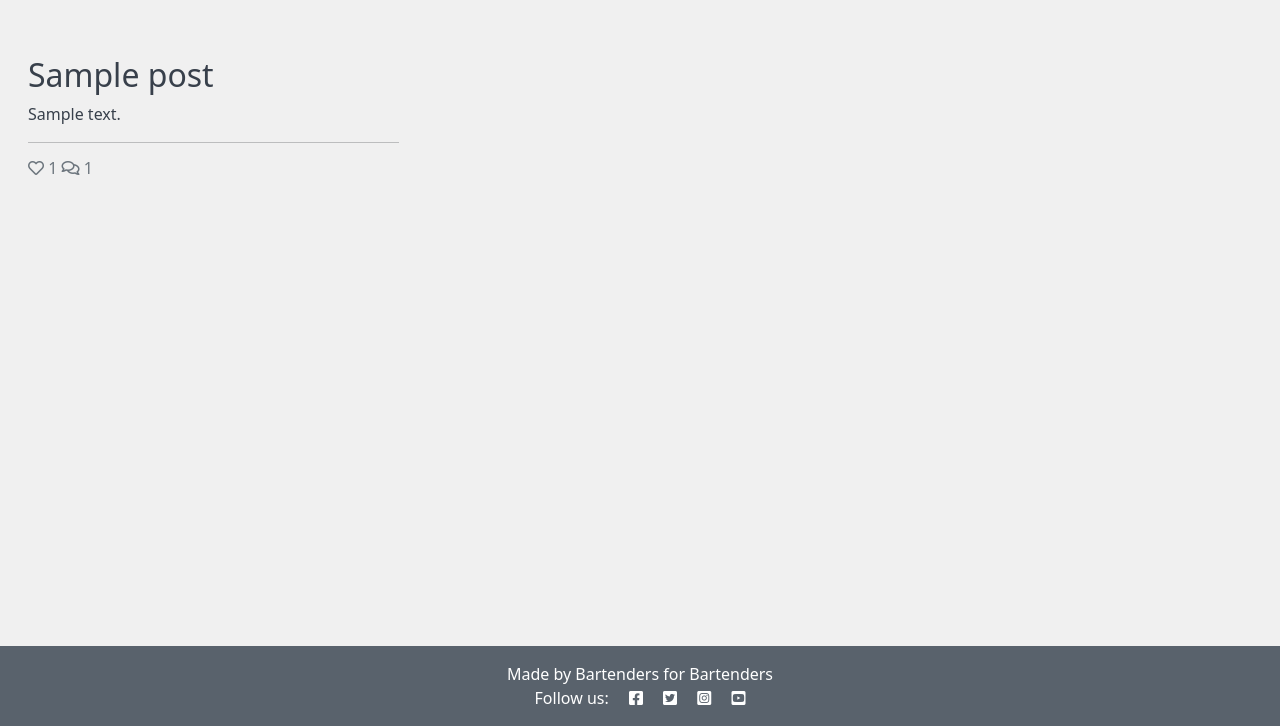
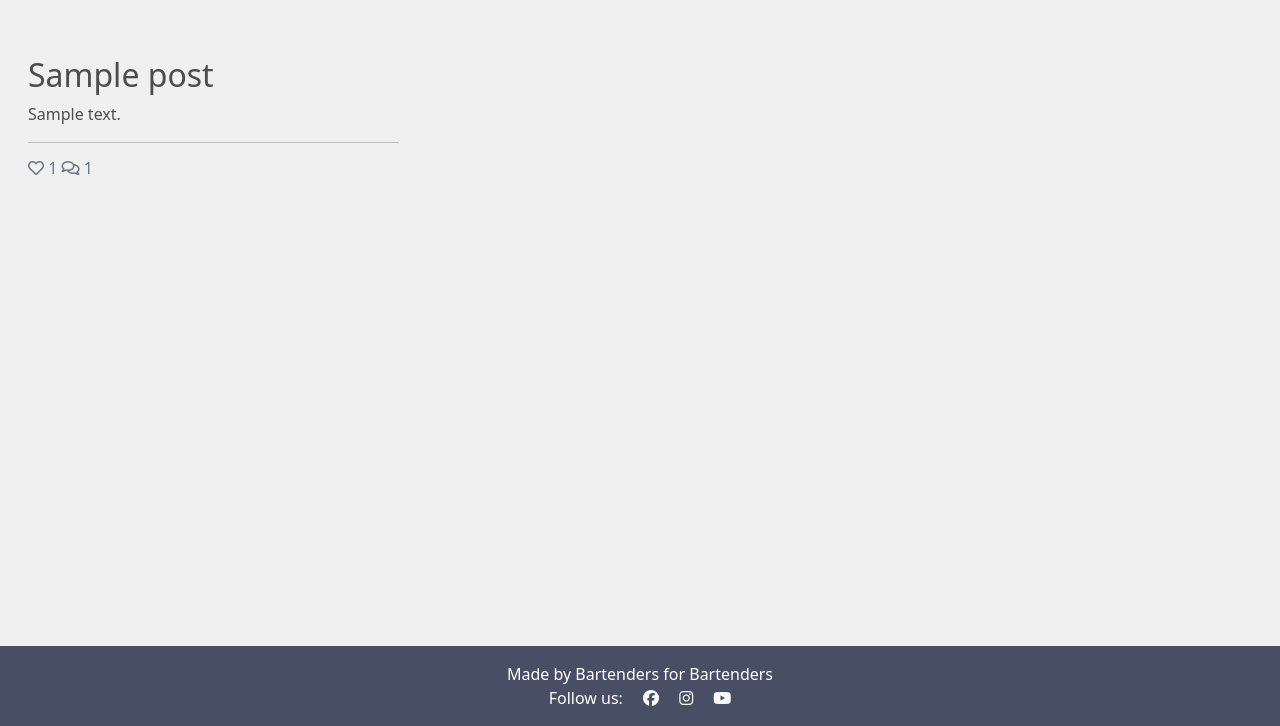
Before and after one commit to CharlieApell/ProjectPortfolio4, a Django app: page / in a window 1280 px wide. Shown: the part 74-800 px from the top of the page. Run offline with Django 3.2, Linux system fonts and the light colour scheme; tables that the repository leaves empty hold one stand-in row (values such as "Sample post"); some libraries are stand-ins or nearby versions.

Commit message:
deployment commit

```diff
--- a/static/css/style.css
+++ b/static/css/style.css
@@ -20,7 +20,7 @@
 }
 
 .dark-bg {
-    background-color: #59626c;
+    background-color: #484f64;
 }
 
 .main-bg {
@@ -41,13 +41,7 @@
     bottom: 5%;
     min-width: 30%;
     left: -2px;
-    background-color: #59626c;
-}
-
-.author {
-    color: white;
-    margin: 4px;
-    text-transform: uppercase;
+    background-color: #4d4d4d;
 }
 
 .masthead {
@@ -60,7 +54,7 @@
 }
 
 .masthead-text {
-    background-color: #59626c;
+    background-color: #4d4d4d;
     color: white;
     position: relative;
 }
@@ -77,7 +71,7 @@
     right: 90%;
     height: 100%;
     width: 150%;
-    background: #59626c;
+    background: #4d4d4d;
     -webkit-transform: skew(15deg);
     -moz-transform: skew(15deg);
     transform: skew(15deg);
@@ -86,7 +80,7 @@
 
 .post-link {
     text-decoration: none;
-    color: #38404b;
+    color: #4d4d4d;
 }
 
 .post-link:hover,
@@ -122,7 +116,7 @@
 
 .link:hover,
 .link:active {
-    color: #394552;
+    color: #4d4d4d;
     text-decoration: underline;
 }
 
--- a/templates/base.html
+++ b/templates/base.html
@@ -6,7 +6,7 @@
 <head>
     <title>The Simple Man Spirits</title>
     <link rel="shortcut icon" type="image/png" href="{% static 'favicon.ico' %}"/>
-
+    <script src="https://kit.fontawesome.com/799ddc1f6d.js" crossorigin="anonymous"></script>
     <link rel="stylesheet" href="https://cdnjs.cloudflare.com/ajax/libs/font-awesome/5.15.3/css/all.min.css">
     <meta name="viewport" content="width=device-width, initial-scale=1" />
     <link href="https://cdn.jsdelivr.net/npm/bootstrap@5.0.1/dist/css/bootstrap.min.css" rel="stylesheet"
@@ -81,10 +81,12 @@
     <!-- Footer -->
     <footer class="footer mt-auto py-3 dark-bg">
         <p class="m-0 text-center text-white">Made by Bartenders for Bartenders</p>
-        <p class="m-0 text-center text-white">Follow us: <i class="fab fa-facebook-square ms-3"></i>
-            <i class="fab fa-twitter-square ms-3"></i>
-            <i class="fab fa-instagram-square ms-3"></i>
-            <i class="fab fa-youtube-square ms-3"></i></p>
+        <p class="m-0 text-center text-white">
+            Follow us:
+            <a href="http://www.facebook.com" target="_blank" class="link-light"><i class="fa-brands fa-facebook ms-3"></i></a>
+            <a href="http://www.instagram.com" target="_blank" class="link-light"><i class="fa-brands fa-instagram ms-3"></i></a>
+            <a href="http://www.youtube.com" target="_blank" class="link-light"><i class="fa-brands fa-youtube ms-3"></i></a>
+        </p>
     </footer>
     <script>
         setTimeout(function () {
--- a/templates/post_detail.html
+++ b/templates/post_detail.html
@@ -9,7 +9,6 @@
         <div class="row g-0">
             <div class="col-md-6 masthead-text">
                 <h1 class="post-title">{{ post.title }}</h1>
-                <p class="post-subtitle">{{ post.author }} | {{ post.created_on }}</p>
             </div>
             <div class="d-none d-md-block col-md-6 masthead-image">
                 {% if "placeholder" in post.featured_image.url %}
```
